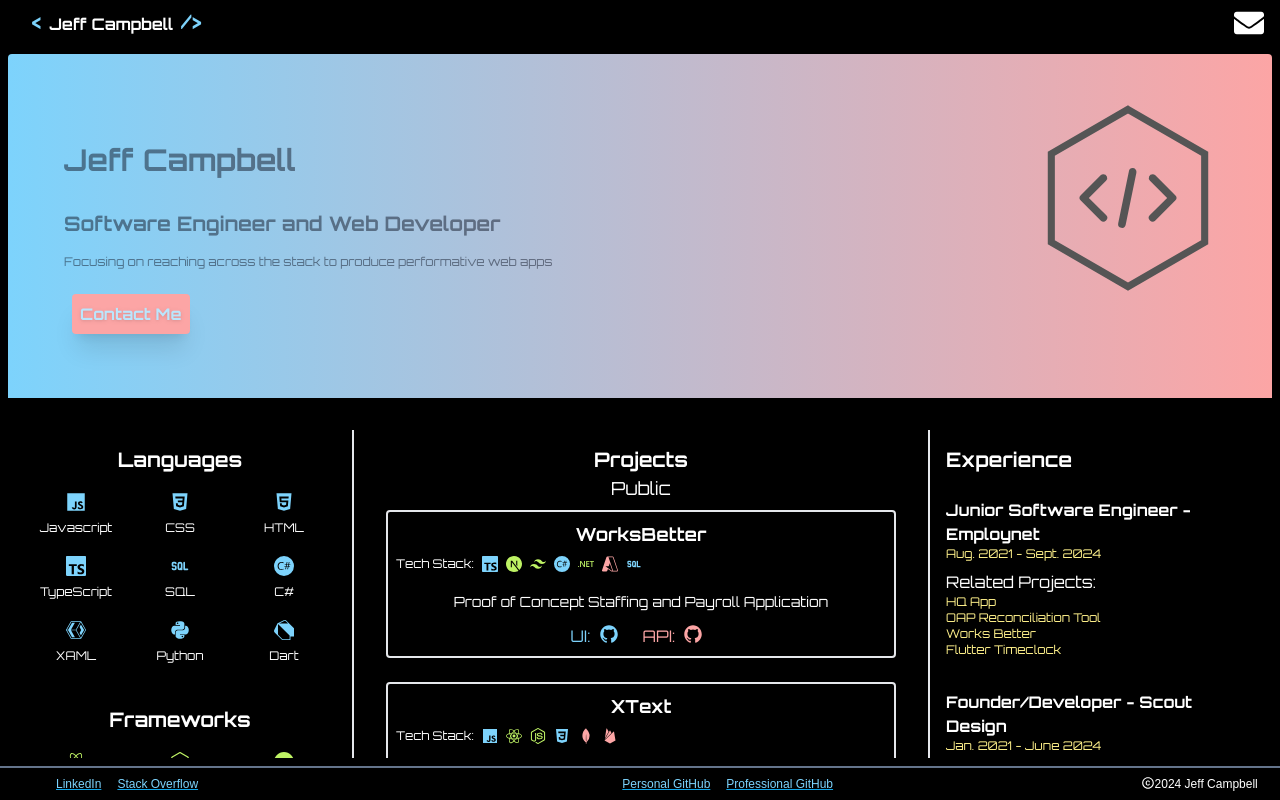
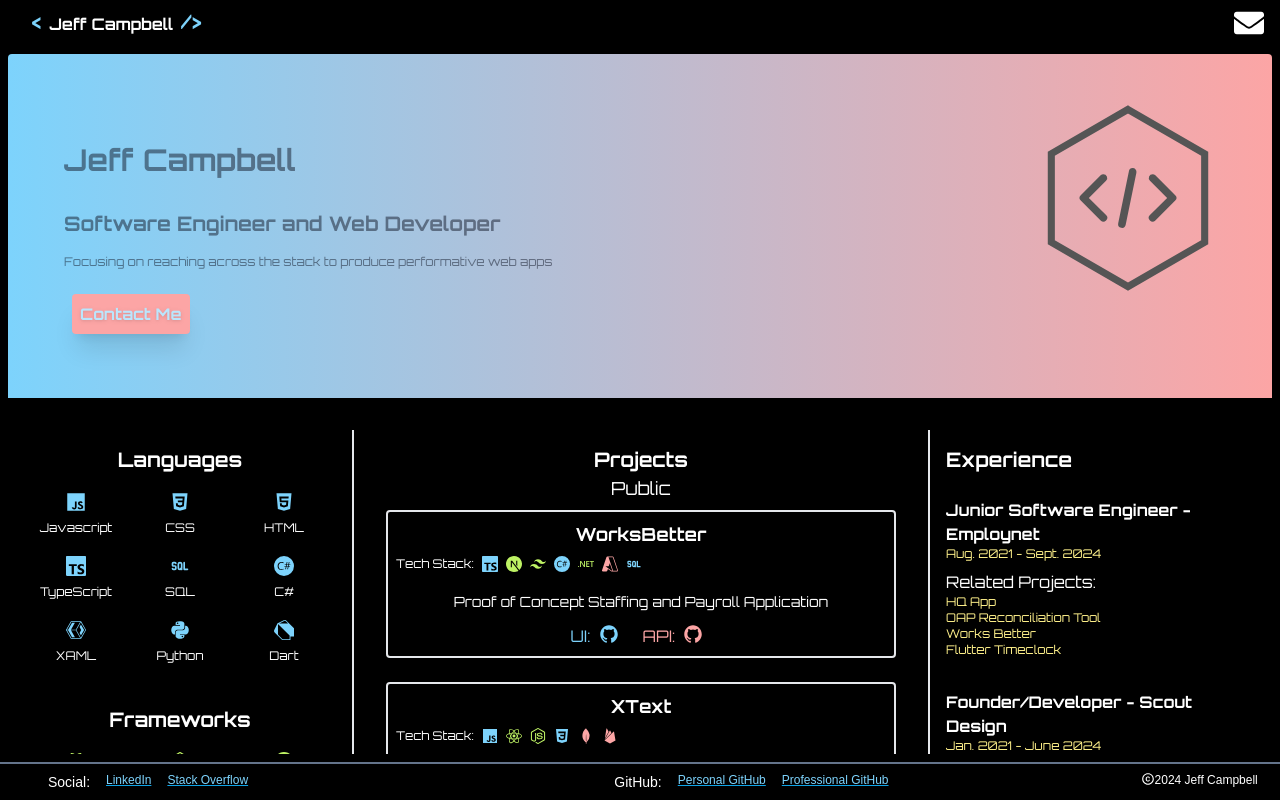
Before and after one commit to Cam06002/jeffcodes, a Next.js app: page / in a window 1280 px wide. Built offline with nearby package versions, Linux system fonts and the light colour scheme.

Commit message:
updated footer title

```diff
--- a/src/app/components/footer.tsx
+++ b/src/app/components/footer.tsx
@@ -44,7 +44,7 @@ function FooterLinkPair({
   return (
     <div className="flex flex-col w-full px-2 md:px-10">
       <div className="flex flex-row justify-start text-sky-300 align-middle">
-        <p className="hidden md:text-white md:text-sm md:mr-2">{title}:</p>
+        <p className="hidden md:block md:text-white md:text-sm md:mr-2">{title}:</p>
         <Link
           href={link}
           className="underline decoration-sky-500 mx-1 md:mx-2"
```
